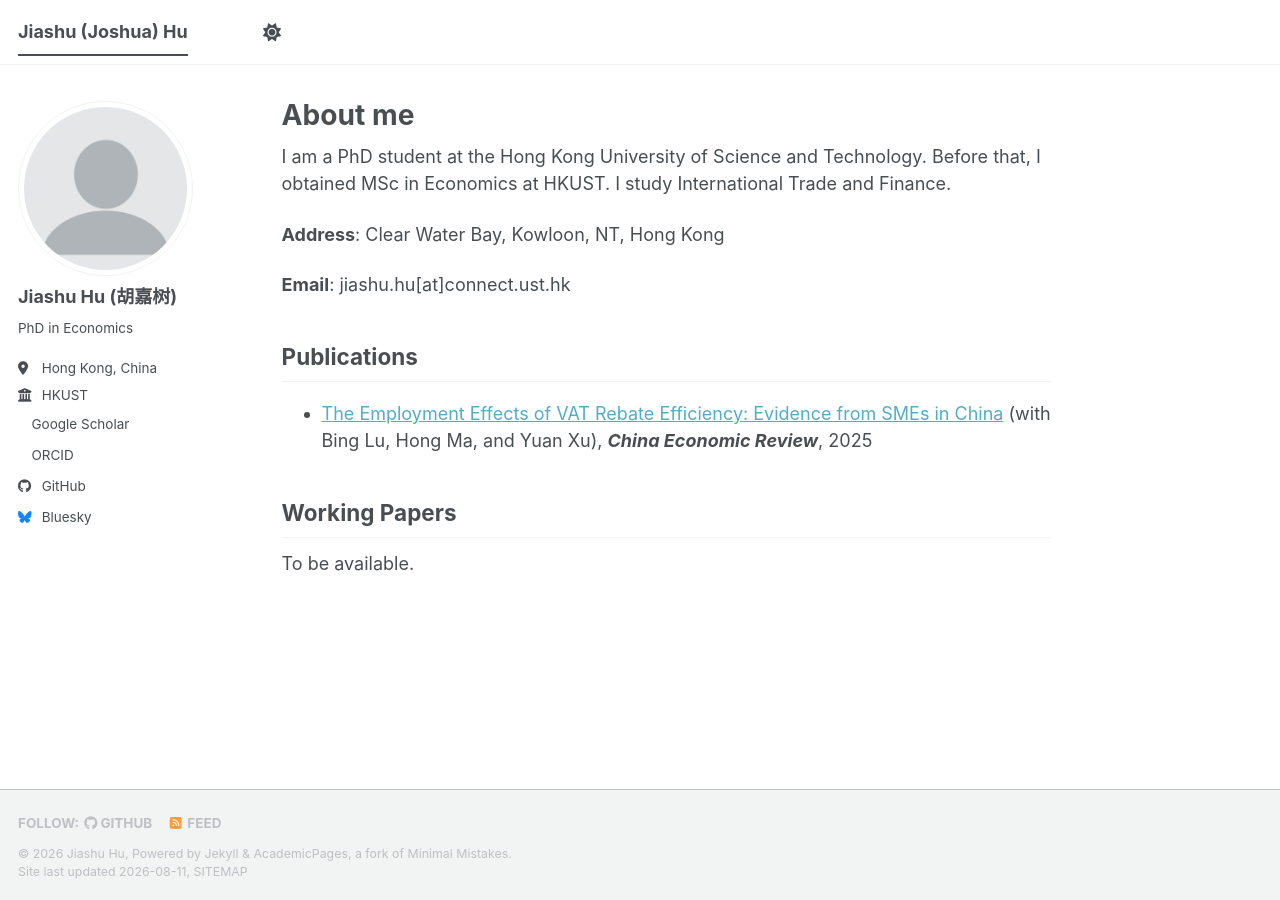
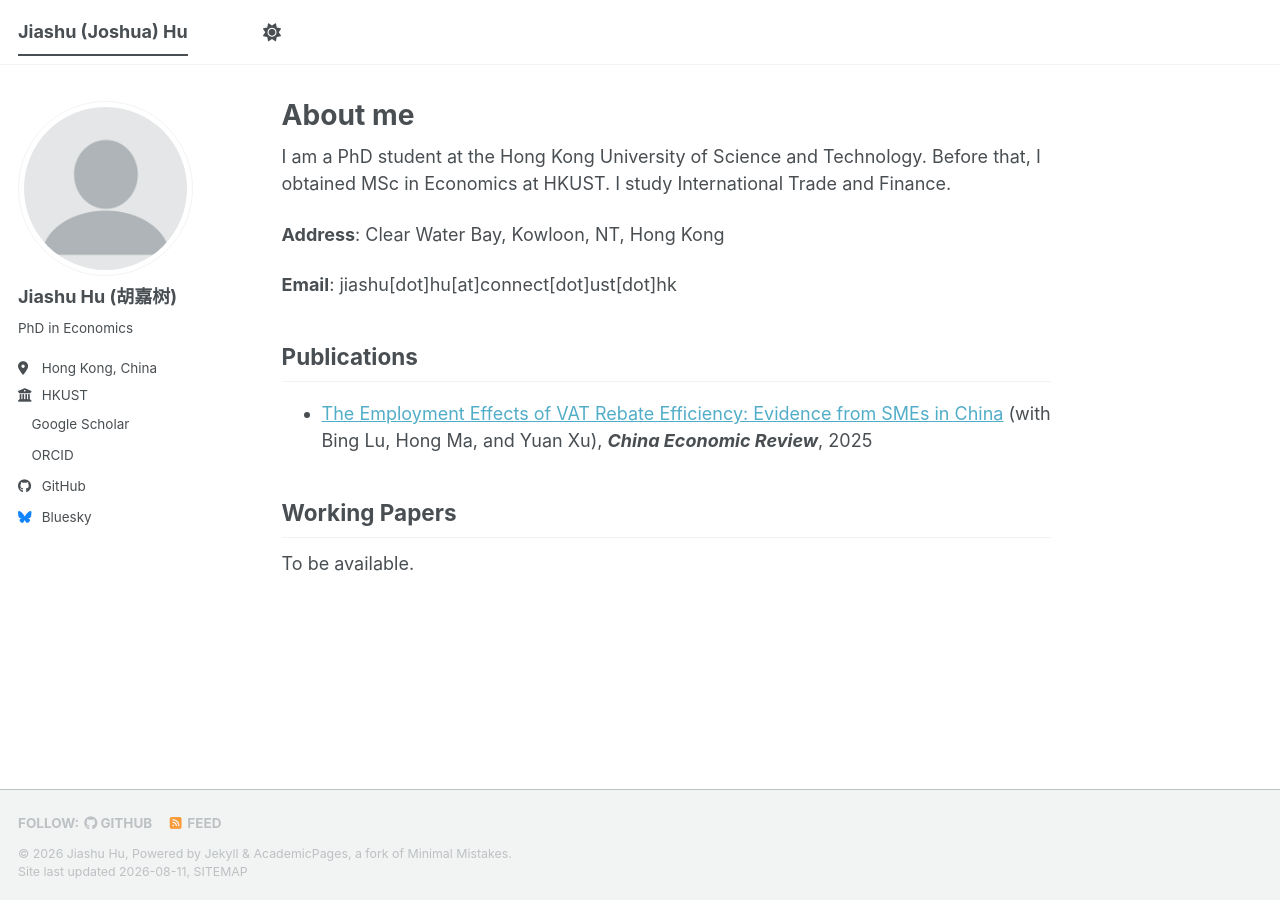
Before and after one commit to jiashuhu/jiashuhu.github.io, a Jekyll site: the page built from _pages/about.md, in a window 1280 px wide. Built offline with Jekyll 4.4.1, drawn with Linux system fonts in a browser that asks for light colours; a style sheet for code colours, icons or effects is not loaded.

Commit message:
Update about.md

```diff
--- a/_pages/about.md
+++ b/_pages/about.md
@@ -11,7 +11,7 @@ I am a PhD student at the Hong Kong University of Science and Technology. Before
 
 **Address**: Clear Water Bay, Kowloon, NT, Hong Kong
 
-**Email**: jiashu.hu\[at\]connect.ust.hk
+**Email**: jiashu\[dot\]hu\[at\]connect\[dot\]ust\[dot\]hk
 
 
 Publications
```
